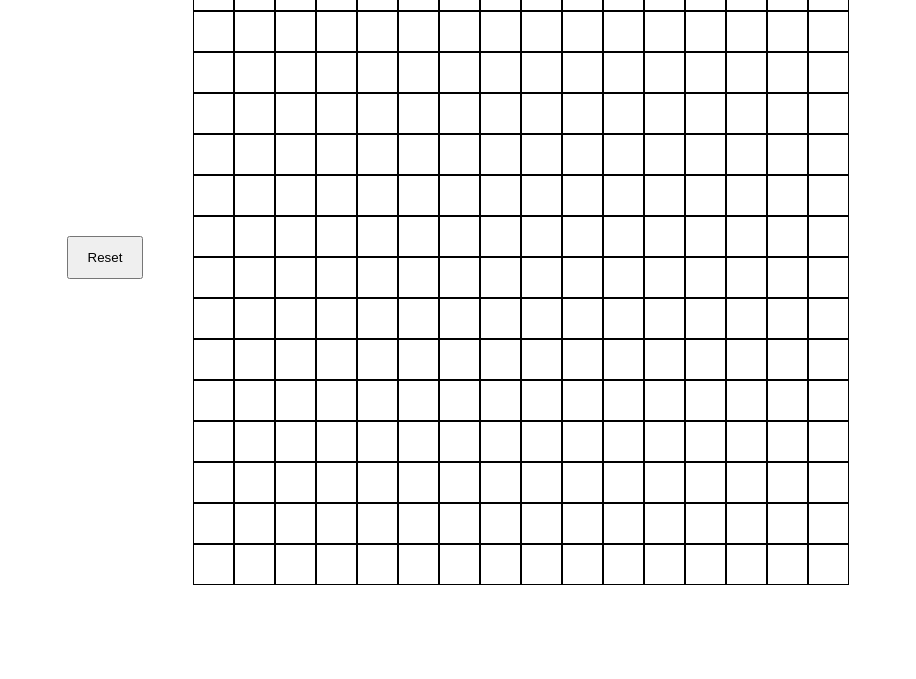
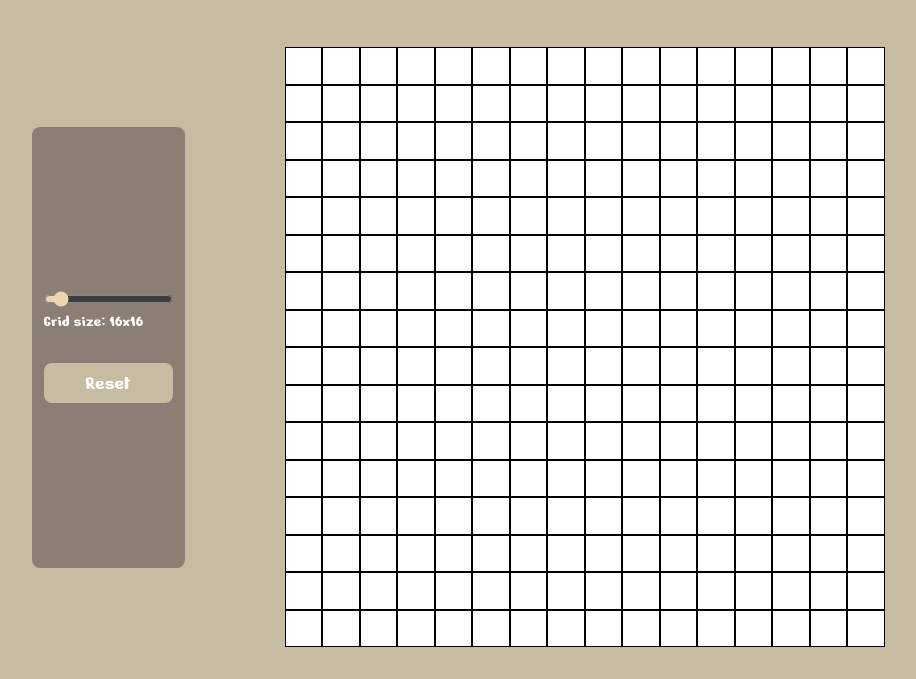
Before and after one commit to pndayo1404/TOP-EtchASketch, a plain HTML site: page index.html in a window 1280 px wide. Shown: the part 121-800 px from the top of the page, without its empty margins (182-1098 px from the left). Drawn offline with Linux system fonts and the light colour scheme.

Commit message:
Complete basic ui (title, positioning, website color palette) and range slider function

```diff
--- a/assets/css/style.css
+++ b/assets/css/style.css
@@ -1,14 +1,72 @@
+*{
+    box-sizing: border-box;
+    padding: 0;
+    margin: 0   ;
+}
+/* body{
+    background-color: #C7BCA1;
+    display: flex;
+    justify-content: center;
+    align-items: center;
+    height: 98vh;
+    width: 98vw;
+} */
+html{
+    background-color: #C7BCA1;
+    font-family: 'Nerko One', cursive;
+}
+.title{
+    text-align: center;
+    color: #fff;
+    font-size: 60px;
+
+}
 .outerContainer{
     display: flex;
-    justify-content: center;
-    margin-top: 50px;
+    flex-direction: column;
+    justify-content: space-around;
+    background-color: #C7BCA1;
+    align-items: center;
+    height: 100vh;
+    width: 100vw;
+}
+.mainContainer{
+    display: flex;
+}
+.container{
+    max-height: 600px;
+    max-width: 600px;
+    user-select: none;
+    background-color: #fff;
 }
 .drawed{
     background-color: black;
 }
-.reset{
+.menuBar{
+    display: flex;
+    flex-direction: column;
+    justify-content: center;
     align-self: center;
     padding: 12px;
-    width: 6%;
-    margin-right: 50px;
+    /* width: 6%; */
+    margin-right: 100px;
+    background-color: #8B7E74;
+    color: #fff;
+    border-radius: 8px;
+    height: 73.5%;
+    gap: 32px;
 }
+.reset{
+    padding: 8px;
+    cursor: pointer;
+    font-family: 'Nerko One', cursive;
+    background-color: #C7BCA1;
+    border: none;
+    border-radius: 8px;
+    color: #fff;
+    font-size: 20px;
+}
+.slider{
+    cursor: pointer;
+    accent-color: #F1D3B3;
+}
--- a/assets/js/script.js
+++ b/assets/js/script.js
@@ -1,28 +1,50 @@
+let slider = document.querySelector('.slider'); //Create slider and change slider value on mousemove
+let sliderValue = document.querySelectorAll('.sliderValue');
+let gridSize = slider.value;
+
 const container = document.querySelector('.container');
-for (let i = 0; i < 16; i++){
+function createGridBoard(gridSize){
+    for (let i = 0; i < gridSize; i++){
         let divRow = document.createElement('div');
         divRow.style.display = 'flex';
-    for (let j = 0; j < 16; j++){
+        for (let j = 0; j < gridSize; j++){
             let div = document.createElement('div');
+            div.setAttribute('style', `height: calc(600px/${gridSize}); width: calc(600px/${gridSize}); border: solid black 0.3px;`);
             div.classList.add('gridBlock');
-        div.setAttribute('style', 'height: 39px; width: 39px; border: solid black 1px;');
             divRow.appendChild(div);
             div.addEventListener('mousedown', changeColor);
             div.addEventListener('mouseover', changeColor);
         }
         container.appendChild(divRow);
     }
+    resetButton();
+}
+function deleteGridBoard(){
+    while (container.firstChild) {
+        container.removeChild(container.lastChild);
+  }
+}
+createGridBoard(gridSize);
+slider.addEventListener('input', function(e){
+    sliderValue.forEach(textValue => textValue.textContent = slider.value);
+    gridSize = slider.value;
+    deleteGridBoard();
+    createGridBoard(gridSize);
+})
 let mousedown = false;
-document.body.onmousedown = () => (mousedown = true);
-document.body.onmouseup = () => (mousedown = false);
+document.body.addEventListener("mousedown", () => (mousedown = true));
+document.body.addEventListener("mouseup", () => (mousedown = false));
 function changeColor(e){
-    console.log(mousedown);
+    // console.log(mousedown);
     if (e.type == 'mouseover' && !mousedown) return;
     e.target.classList.add('drawed');
 }
 
+function resetButton(){
     const resetBtn = document.querySelector('.reset');
     const gridBoard = document.querySelectorAll('.gridBlock');
     resetBtn.addEventListener('click', function(e){
         gridBoard.forEach(grid => grid.classList.remove('drawed'));
     })
+}
+resetButton();
--- a/index.html
+++ b/index.html
@@ -6,13 +6,24 @@
     <meta name="viewport" content="width=device-width, initial-scale=1.0">
     <title>Document</title>
     <link rel="stylesheet" href="./assets/css/style.css">
+    <link rel="preconnect" href="https://fonts.googleapis.com">
+    <link rel="preconnect" href="https://fonts.gstatic.com" crossorigin>
+    <link href="https://fonts.googleapis.com/css2?family=Nerko+One&display=swap" rel="stylesheet">
     <script src="./assets/js/script.js" defer></script>
 </head>
 <body>
     <div class="outerContainer">
-        <button class="reset">Reset</button>
-        <div class="container">
-
+        <div class="title">Etch-a-Sketch</div>
+        <div class="mainContainer">
+            <div class="menuBar">
+                <div class="rangeSlider">
+                    <input type="range" min="8" max="100" value="16" class="slider" steps="1">
+                    <p>Grid size: <span class="sliderValue">16</span>x<span class="sliderValue">16</span></p>
+                </div>
+                <button class="reset">Reset</button>
+            </div>
+            <div class="container">
+            </div>
         </div>
     </div>
 </body>
```
Also changed, not shown: assets/css/fonts/Nerko_One/NerkoOne-Regular.ttf (added), assets/css/fonts/Nerko_One/OFL.txt (added). Lines whose indentation alone changed are shown as unchanged.
